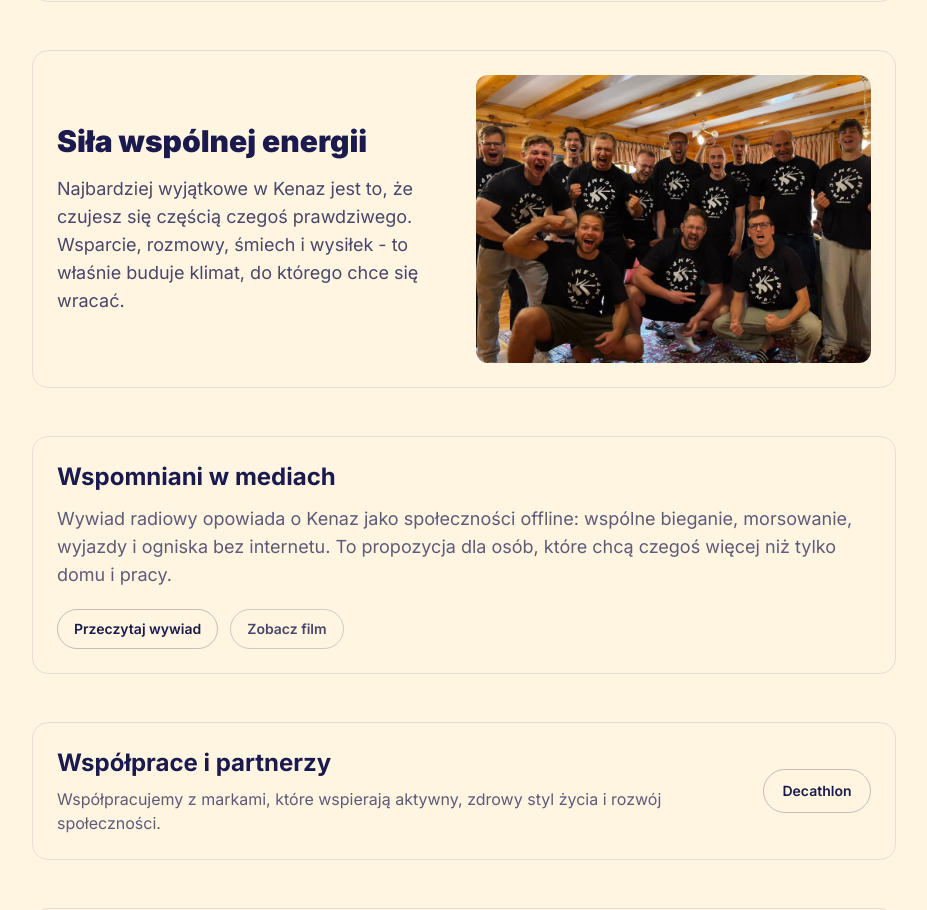
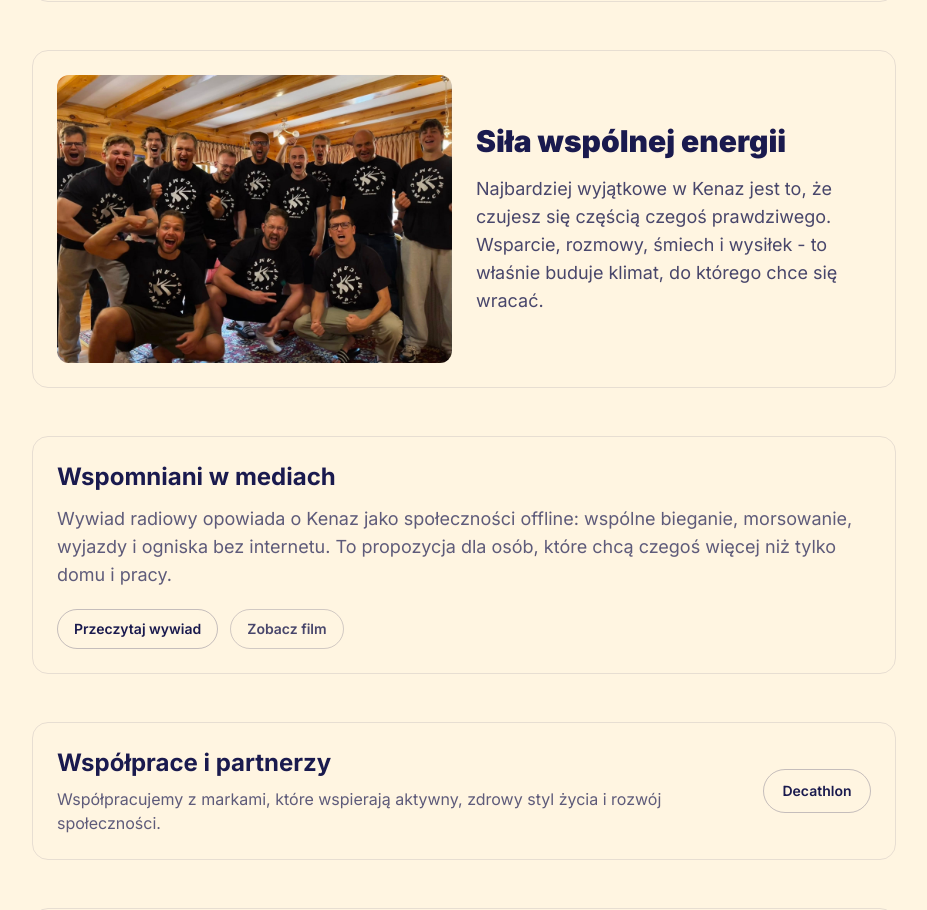
Before and after one commit to tomaszpiescikowski/centrumkenaz.com, a React (Vite) app: page /about in a window 1280 px wide. Shown: the part 2760-3670 px from the top of the page, without its empty margins (176-1103 px from the left). Built offline with nearby package versions, Linux system fonts and the light colour scheme; no server answers.

Commit message:
fix(about): swap layout of last story card ??? image left, text right
'Si??a wsp??lnej energii' card had text on the left and image on the
right; reversed so the image appears on the left and the text on the
right, consistent with the alternating layout pattern.

```diff
--- a/src/pages/public/AboutSection.jsx
+++ b/src/pages/public/AboutSection.jsx
@@ -56,7 +56,7 @@ function AboutSection() {
           {stories.map((story, index) => {
             const isEven = index % 2 === 0
             const image = storyImages[index]
-            const shouldReverse = index === 5 ? false : !isEven
+            const shouldReverse = index === 5 ? true : !isEven
             const blocks = []
 
             blocks.push(
```
